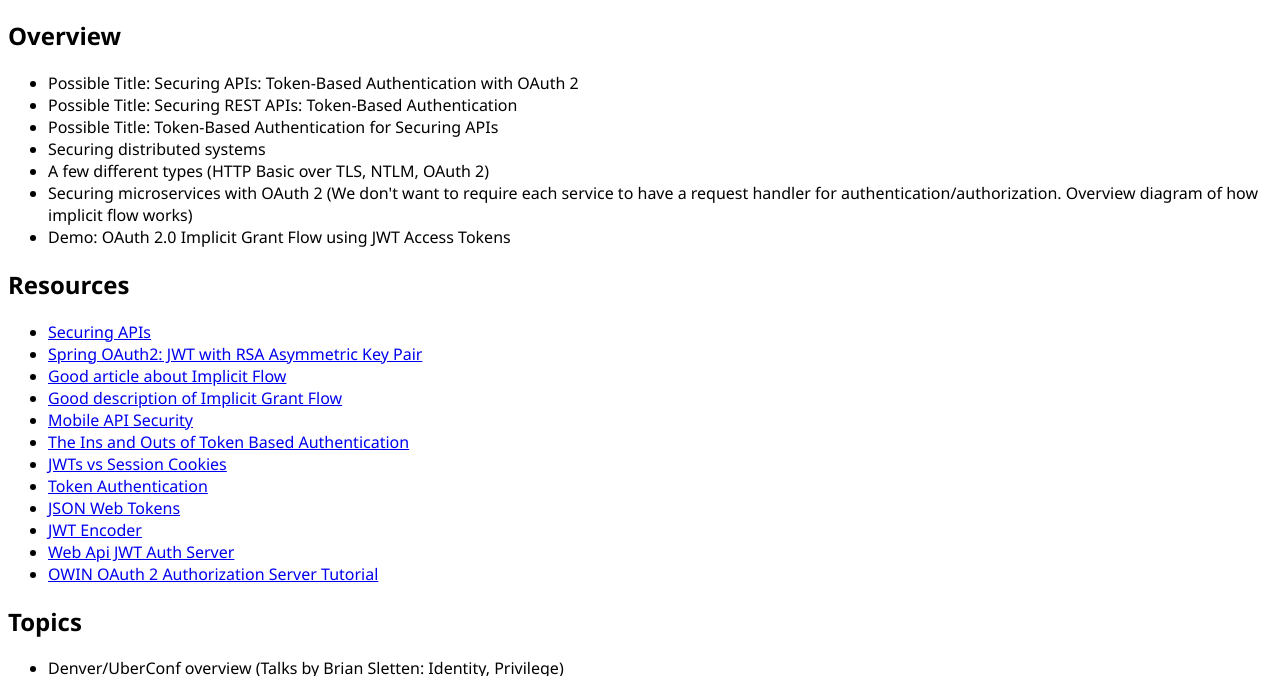
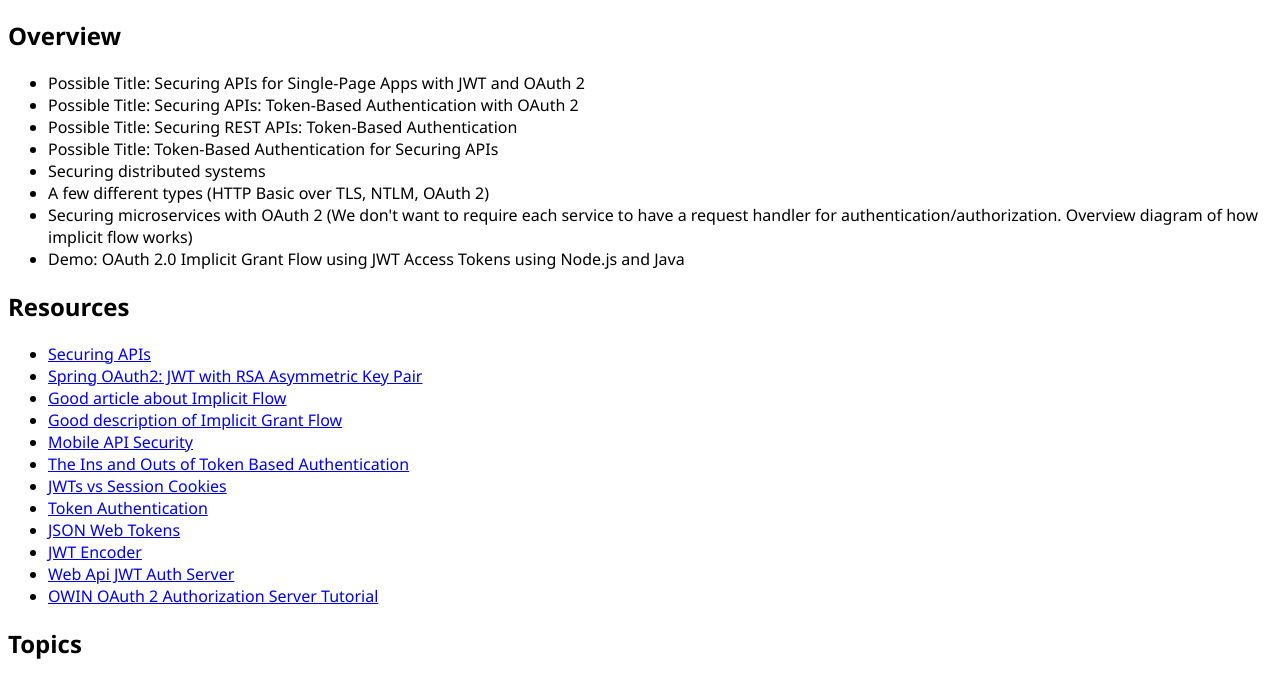
Before and after one commit to sef-ninja/sef-ninja.github.io, a plain HTML site: page lnl/lnl.html in a window 1280 px wide. Shown: the part 106-782 px from the top of the page. Drawn offline with Linux system fonts and the light colour scheme.

Commit message:
Added leading potential title

```diff
--- a/lnl/lnl.html
+++ b/lnl/lnl.html
@@ -14,13 +14,14 @@
 
     <h2>Overview</h2>
     <ul>
+      <li>Possible Title:  Securing APIs for Single-Page Apps with JWT and OAuth 2</li>
       <li>Possible Title:  Securing APIs: Token-Based Authentication with OAuth 2</li>
       <li>Possible Title:  Securing REST APIs: Token-Based Authentication</li>
       <li>Possible Title:  Token-Based Authentication for Securing APIs</li>
       <li>Securing distributed systems</li>
       <li>A few different types (HTTP Basic over TLS, NTLM, OAuth 2)</li>
 	  <li>Securing microservices with OAuth 2 (We don't want to require each service to have a request handler for authentication/authorization.  Overview diagram of how implicit flow works)</li>
-      <li>Demo: OAuth 2.0 Implicit Grant Flow using JWT Access Tokens</li>
+      <li>Demo: OAuth 2.0 Implicit Grant Flow using JWT Access Tokens using Node.js and Java</li>
     </ul>
 
 	<h2>Resources</h2>
```
